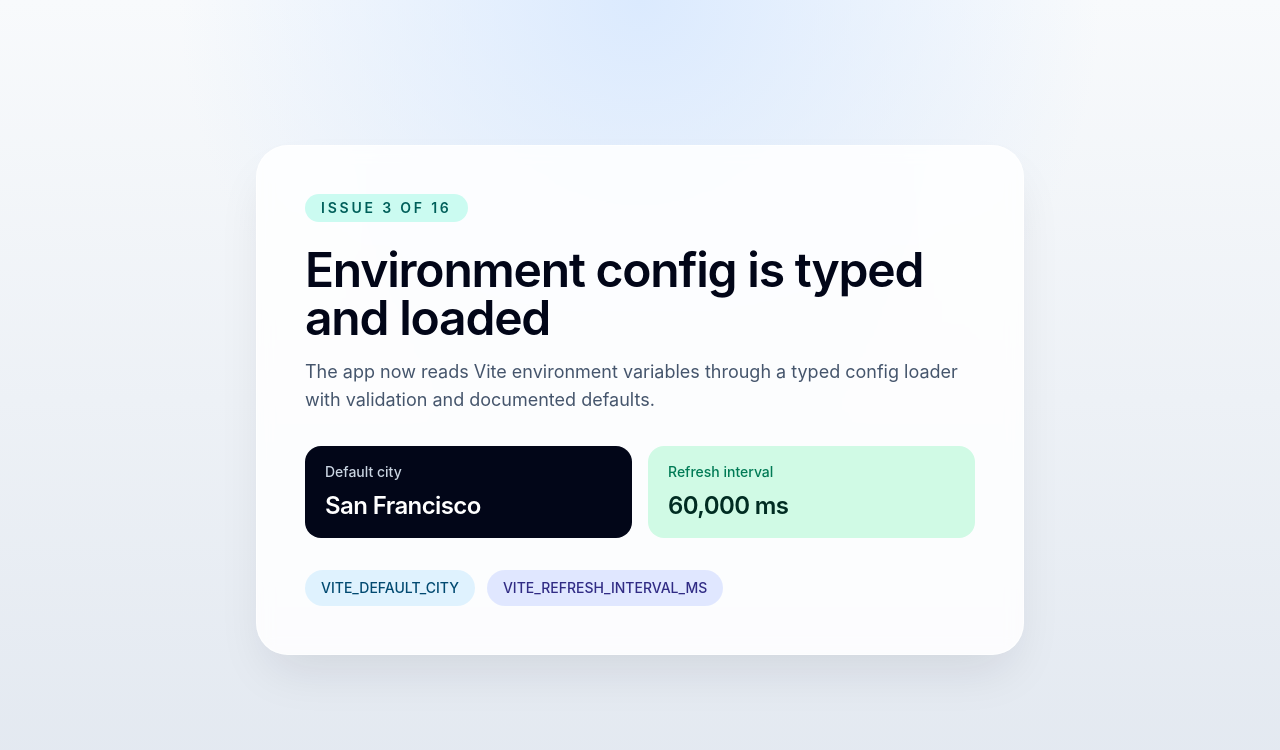
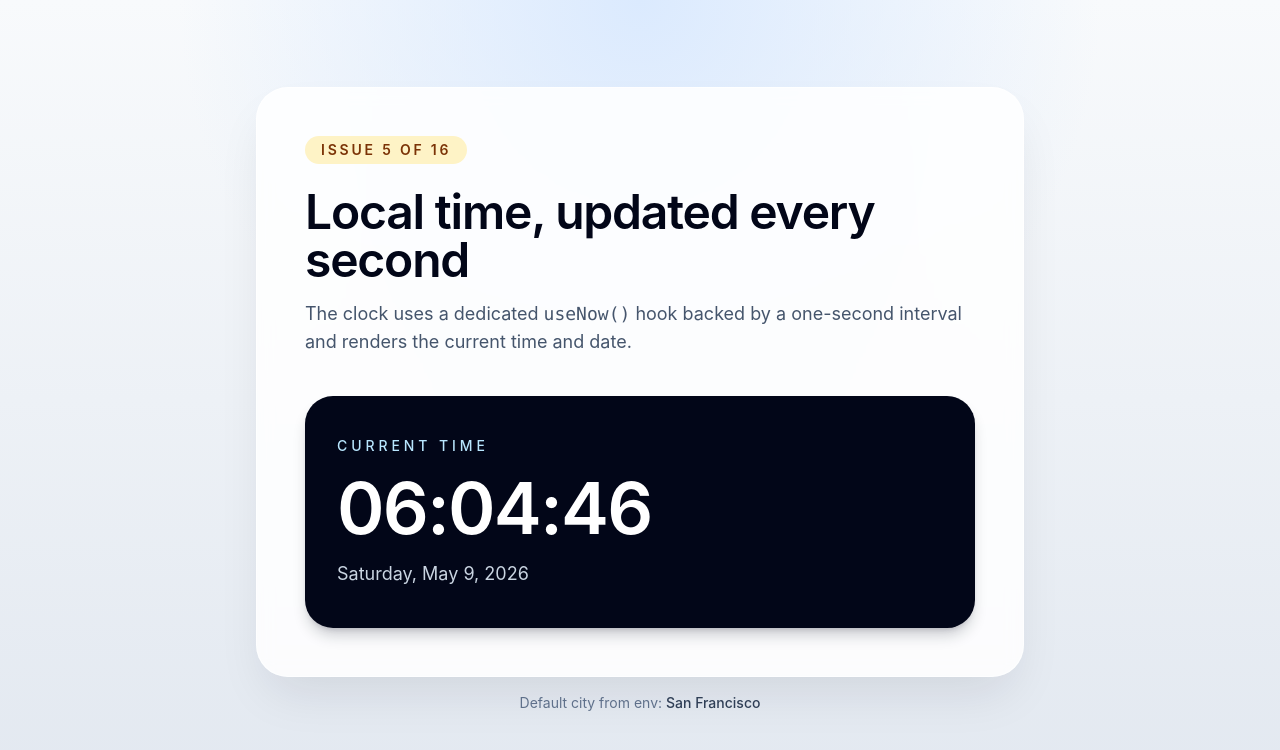
Before and after one commit to mtplayground/Alex-Hou-2024-test-22, a React (Vite) app: page / in a window 1280 px wide. Shown: the top 750 px of the page. Built offline with nearby package versions, Linux system fonts and the light colour scheme.

Commit message:
feat: Build Clock component with per-second tick hook

```diff
--- a/src/App.tsx
+++ b/src/App.tsx
@@ -1,44 +1,18 @@
+import { Clock } from './components/clock/Clock'
 import { appConfig } from './config/env'
 
 function App() {
   return (
     <main className="grid min-h-screen place-items-center px-6 py-16">
-      <section className="w-full max-w-3xl rounded-[2rem] border border-white/70 bg-white/85 p-8 shadow-2xl shadow-slate-900/10 backdrop-blur sm:p-12">
-        <div className="inline-flex items-center rounded-full bg-teal-100 px-4 py-1 text-sm font-semibold tracking-[0.2em] text-teal-800 uppercase">
-          Issue 3 of 16
-        </div>
-        <h1 className="mt-6 text-4xl font-semibold tracking-tight text-slate-950 sm:text-5xl">
-          Environment config is typed and loaded
-        </h1>
-        <p className="mt-4 max-w-2xl text-base leading-7 text-slate-600 sm:text-lg">
-          The app now reads Vite environment variables through a typed config
-          loader with validation and documented defaults.
+      <div className="w-full max-w-3xl">
+        <Clock />
+        <p className="mt-4 text-center text-sm text-slate-500">
+          Default city from env:{' '}
+          <span className="font-medium text-slate-700">
+            {appConfig.defaultCity}
+          </span>
         </p>
-        <dl className="mt-8 grid gap-4 sm:grid-cols-2">
-          <div className="rounded-2xl bg-slate-950 px-5 py-4 text-white">
-            <dt className="text-sm font-medium text-slate-300">Default city</dt>
-            <dd className="mt-2 text-2xl font-semibold tracking-tight">
-              {appConfig.defaultCity}
-            </dd>
-          </div>
-          <div className="rounded-2xl bg-emerald-100 px-5 py-4 text-emerald-950">
-            <dt className="text-sm font-medium text-emerald-700">
-              Refresh interval
-            </dt>
-            <dd className="mt-2 text-2xl font-semibold tracking-tight">
-              {appConfig.refreshIntervalMs.toLocaleString()} ms
-            </dd>
-          </div>
-        </dl>
-        <div className="mt-8 flex flex-wrap gap-3">
-          <span className="rounded-full bg-sky-100 px-4 py-2 text-sm font-medium text-sky-900">
-            VITE_DEFAULT_CITY
-          </span>
-          <span className="rounded-full bg-indigo-100 px-4 py-2 text-sm font-medium text-indigo-900">
-            VITE_REFRESH_INTERVAL_MS
-          </span>
-        </div>
-      </section>
+      </div>
     </main>
   )
 }
--- /dev/null
+++ b/src/components/clock/Clock.tsx
@@ -0,0 +1,52 @@
+import { useNow } from './useNow'
+
+const timeFormatter = new Intl.DateTimeFormat(undefined, {
+  hour: '2-digit',
+  minute: '2-digit',
+  second: '2-digit',
+  hour12: false,
+})
+
+const dateFormatter = new Intl.DateTimeFormat(undefined, {
+  weekday: 'long',
+  month: 'long',
+  day: 'numeric',
+  year: 'numeric',
+})
+
+export function Clock() {
+  const now = useNow()
+
+  return (
+    <section className="w-full max-w-3xl rounded-[2rem] border border-white/70 bg-white/85 p-8 shadow-2xl shadow-slate-900/10 backdrop-blur sm:p-12">
+      <div className="inline-flex items-center rounded-full bg-amber-100 px-4 py-1 text-sm font-semibold tracking-[0.2em] text-amber-900 uppercase">
+        Issue 5 of 16
+      </div>
+      <h1 className="mt-6 text-4xl font-semibold tracking-tight text-slate-950 sm:text-5xl">
+        Local time, updated every second
+      </h1>
+      <p className="mt-4 max-w-2xl text-base leading-7 text-slate-600 sm:text-lg">
+        The clock uses a dedicated <code>useNow()</code> hook backed by a
+        one-second interval and renders the current time and date.
+      </p>
+
+      <div className="mt-10 rounded-[1.75rem] bg-slate-950 px-6 py-8 text-white shadow-lg shadow-slate-950/20 sm:px-8 sm:py-10">
+        <p className="text-sm font-medium tracking-[0.28em] text-sky-200 uppercase">
+          Current time
+        </p>
+        <time
+          className="mt-4 block text-5xl font-semibold tracking-tight sm:text-7xl"
+          dateTime={now.toISOString()}
+        >
+          {timeFormatter.format(now)}
+        </time>
+        <time
+          className="mt-4 block text-base text-slate-300 sm:text-lg"
+          dateTime={now.toISOString()}
+        >
+          {dateFormatter.format(now)}
+        </time>
+      </div>
+    </section>
+  )
+}
--- /dev/null
+++ b/src/components/clock/useNow.ts
@@ -0,0 +1,17 @@
+import { useEffect, useState } from 'react'
+
+export function useNow(): Date {
+  const [now, setNow] = useState(() => new Date())
+
+  useEffect(() => {
+    const intervalId = window.setInterval(() => {
+      setNow(new Date())
+    }, 1_000)
+
+    return () => {
+      window.clearInterval(intervalId)
+    }
+  }, [])
+
+  return now
+}
```
Also changed, not shown: 1 other file (tests, documents, lock files or other folders).
